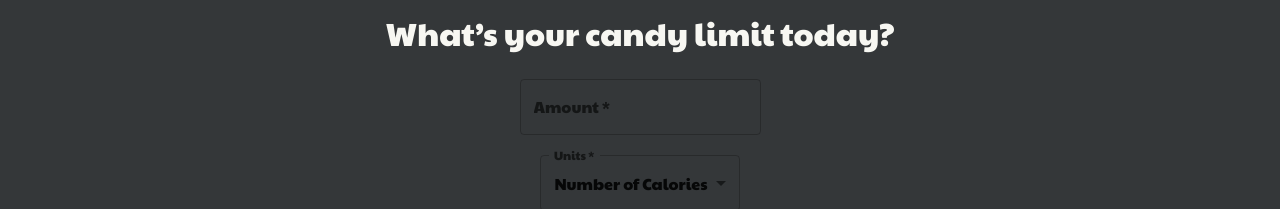
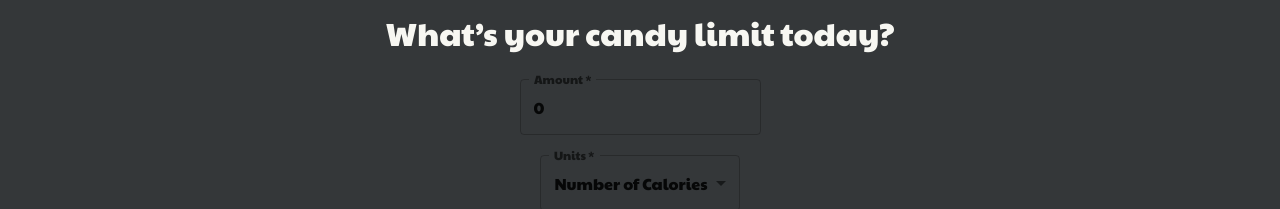
Before and after one commit to denilpoudel/Cauldron, a React (Create React App) app in the folder frontend/: page /candylimits in a window 1280 px wide. Shown: the part 125-334 px from the top of the page. Built offline with nearby package versions, Linux system fonts and the light colour scheme.

Commit message:
calories amount is now changable

```diff
--- a/frontend/src/components/Pages/CandyLimits.js
+++ b/frontend/src/components/Pages/CandyLimits.js
@@ -1,4 +1,4 @@
-import React from 'react'
+import React , {useState} from 'react'
 import "./style.css"
 // Text field alterations
 import TextField from '@mui/material/TextField';
@@ -50,12 +50,17 @@ const candyOptions = [
   ];
 
 export default function CandyLimits() {
-    const [option, setOptions] = React.useState('Calories');
+    const [option, setOptions] = useState('Calories');
+    const [amount, setAmount] = useState(0)
     const classes = useStyles();
     const classesTheme = useTheme();
 
     const handleChange = (event) => {
       setOptions(event.target.value)};
+
+    const handleAmount = (e) =>{
+      setAmount(e.target.value)
+    }
 
     return (
         <div class = "center">
@@ -69,11 +74,15 @@ export default function CandyLimits() {
                 label="Amount"
                 size = "normal"
                 color = "secondary"
+                defaultValue = "0"
+                value={amount}
+                onChange = {handleAmount}
                 InputLabelProps={{
                   className: classes.cssLabel
                 }}
                 InputProps={{
                   className: classes.input
+
                 }}
                 />
               </ThemeProvider>
```
